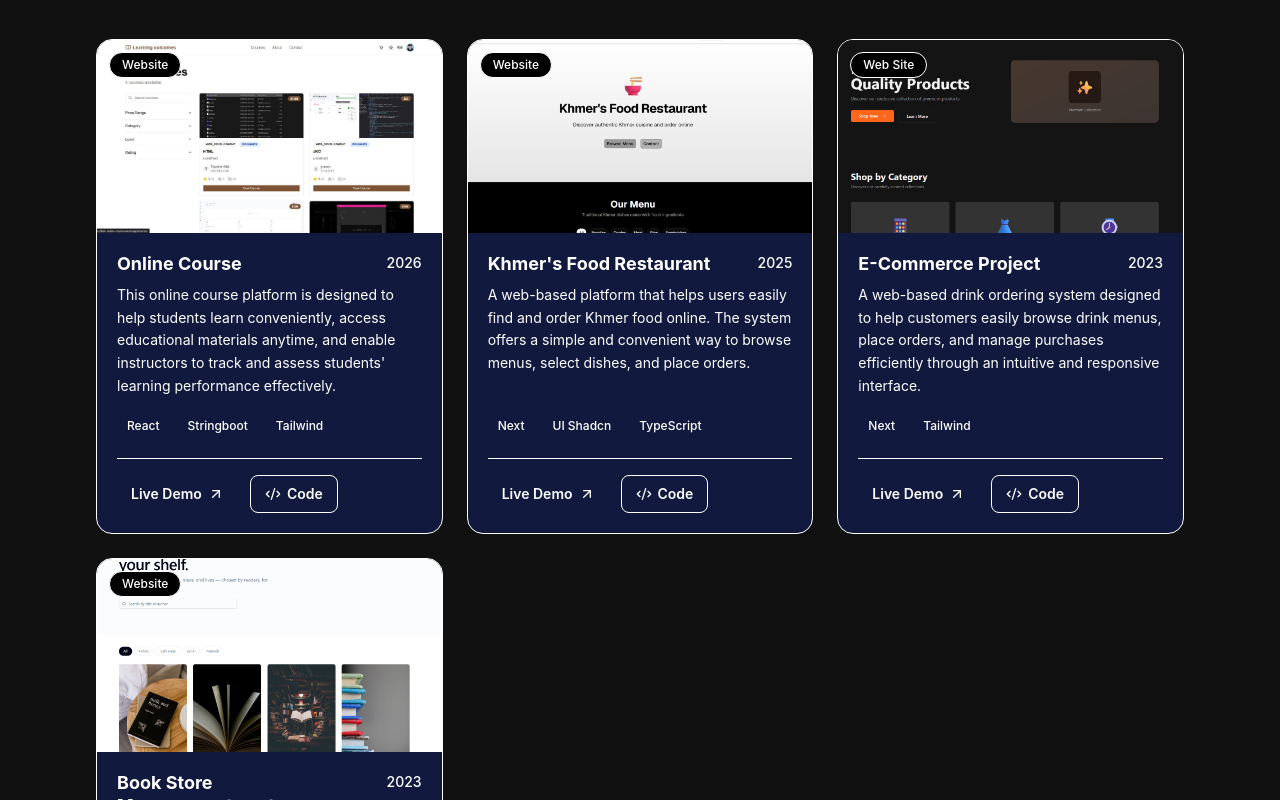
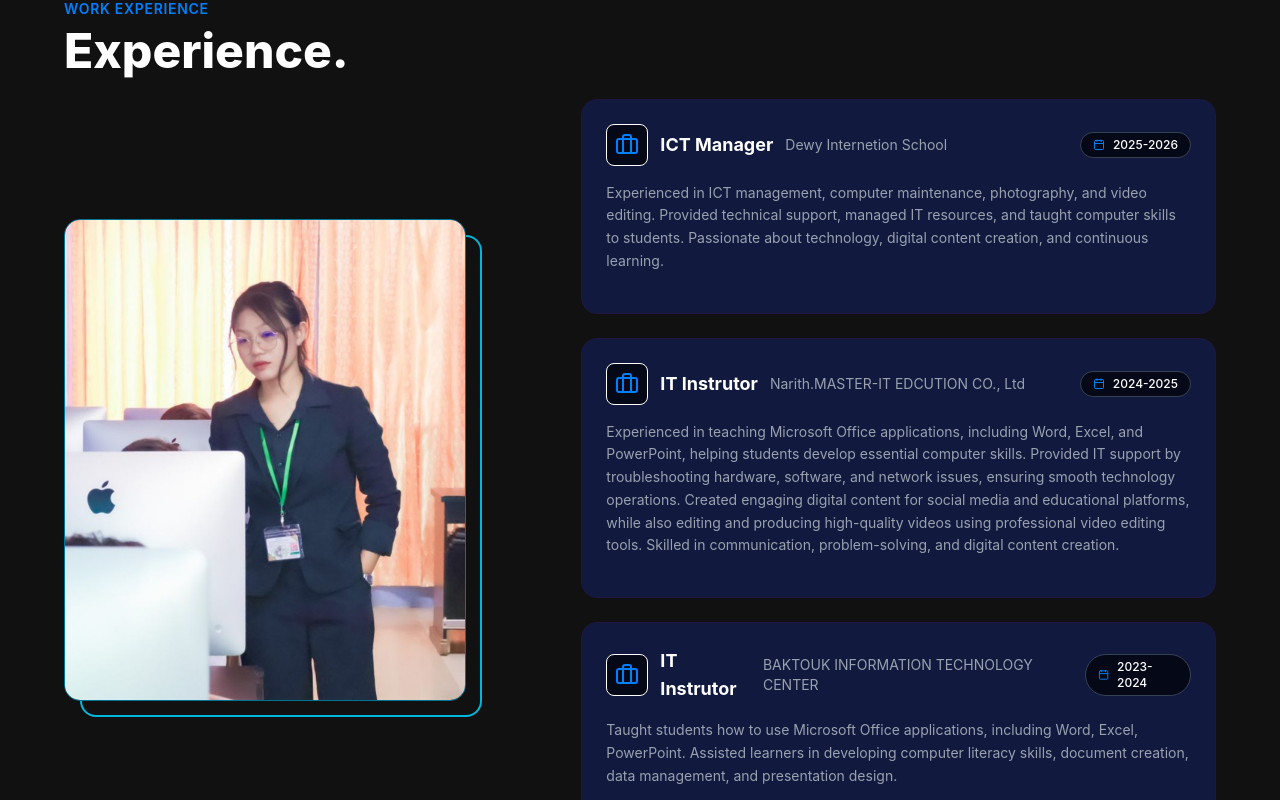
Before and after one commit to Chandae24/Portfolio, a React (Vite) app: page / in a window 1280 px wide. Shown: the part 1800-2600 px from the top of the page. Built offline with nearby package versions, Linux system fonts and the light colour scheme.

Commit message:
update button skill header and add img

```diff
--- a/src/App.jsx
+++ b/src/App.jsx
@@ -8,6 +8,7 @@ import Education from './components/Education'
 import AboutSection from './components/AboutSection'
 import Experience from './components/Experience'
 import ProjectsSection from './components/ProjectSections'
+import Skills from './components/Skills'
 const App = () => {
   React.useEffect(() => {
     AOS.init({
@@ -21,12 +22,11 @@ const App = () => {
       <Header />
       <HeroSection />
       <Education />
+      <Experience />
       <ProjectsSection/>
-
       {/* <Certificates /> */}
-
+      <Skills/>
       <AboutSection />
-      <Experience />
     </div>
   )
 }
--- a/src/components/Education.jsx
+++ b/src/components/Education.jsx
@@ -27,7 +27,7 @@ const Education = () => {
        }
 ]
   return (
-    <section className='text-white py-20 overflow-hidden' data-aos='education'>
+    <section className='text-white py-20 overflow-hidden' data-aos='education' id='education'>
         <div className='max-w-7xl mx-auto px-6 lg:px-16'>
 
             <p className='text-primary text-sm uppercase tracking-wider mb-2 font-semibold'>
--- a/src/components/Experience.jsx
+++ b/src/components/Experience.jsx
@@ -1,11 +1,104 @@
 /* eslint-disable no-unused-vars */
-import React from 'react'
+import React from 'react';
+import work from '../assets/work.png'
+import { Briefcase, Calendar, CheckCircle } from 'lucide-react';
+const Experience = () => {
+    const experienceData = [
+        {
+            id: 1,
+            degree:'ICT Manager',
+            institution:"Dewy Internetion School",
+            duration:"2025-2026",
+            details:'Experienced in ICT management, computer maintenance, photography, and video editing. Provided technical support, managed IT resources, and taught computer skills to students. Passionate about technology, digital content creation, and continuous learning.'
+        },
+        {
+            id: 2,
+            degree: "IT Instrutor",
+            institution: "Narith.MASTER-IT EDCUTION CO., Ltd",
+            duration: "2024-2025",
+            details:'Experienced in teaching Microsoft Office applications, including Word, Excel, and PowerPoint, helping students develop essential computer skills. Provided IT support by troubleshooting hardware, software, and network issues, ensuring smooth technology operations. Created engaging digital content for social media and educational platforms, while also editing and producing high-quality videos using professional video editing tools. Skilled in communication, problem-solving, and digital content creation.'
+        },
+        {
+            id: 3,
+            degree: "IT Instrutor",
+            institution: "BAKTOUK INFORMATION TECHNOLOGY CENTER",
+            duration: "2023-2024",
+            details: "Taught students how to use Microsoft Office applications, including Word, Excel, PowerPoint. Assisted learners in developing computer literacy skills, document creation, data management, and presentation design."
+       }
+]
+  return (
+    <section className='text-white py-20 overflow-hidden' data-aos='experience' id='experience'>
+        <div className='max-w-7xl mx-auto px-6 lg:px-16'>
 
-const Experience = () => {
-  return (
-    <div>
-      Experience
-    </div>
+            <p className='text-primary text-sm uppercase tracking-wider mb-2 font-semibold'>
+                Work Experience
+            </p>
+
+            <h2 className='text-4xl md:text-5xl font-extrabold'>
+                Experience.
+            </h2><br/>
+
+            <div className='flex flex-col lg:flex-row items-center gap-16'>
+                <div className='w-full lg:w-5/12 flew justify-center lg:justify-start' data-aos='fade-right'>
+
+                    <div className="relative inline-block">
+                        {/* Back Border Frame */}
+                        <div className="absolute inset-0 translate-x-4 translate-y-4 rounded-2xl border-2 border-cyan-500"></div>
+
+                        {/* Image Card */}
+                        <div className="relative z-10 overflow-hidden rounded-2xl border border-cyan-700">
+                            <img
+                                src={work}
+                                alt="Experience"
+                                className="w-64 h-64 md:w-100 md:h-120 object-cover transition-transform duration-500 hover:scale-110"
+                            />
+                        </div>
+
+                        <div className='absolute -top-4 -left-4 bg-primary/20 w-16 h-16 rounded-full blur-3xl'></div>
+                    </div>
+                </div>
+
+                <div className='w-full lg:w-7/12 space-y-6' data-aos='fade-left'>
+                    {experienceData.map((work) => (
+                        <div key={work.id} className='group relative p-6 rounded-2xl bg-[#111a3e] border border-[#1f1641]
+                            transition-all duration-300 hover:border-primary/50'>
+
+                            <div className='flex flex-col sm:flex-row sm:items-center justify-between gap-4 mb-4'>
+                                <div className='flex items-center gap-3'>
+
+                                    <div className='p-2 bg-[#050816] rounded-lg border border-primary transition-colors'>
+                                        <Briefcase size={24} className='text-primary'/>
+                                    </div>
+
+                                    <h3 className='text-lg font-bold text-white group-hover:text-primary transition-colors'>
+                                        {work.degree}
+                                    </h3>
+                                    <p className='text-gray-400 text-sm'>
+                                        {work.institution}
+                                    </p>
+                                </div>
+
+                                <div className='flex items-center gap-2 text-xs font-medium bg-[#050816] px-3 py-1 rounded-full border border-gray-700 w-fit'>
+                                    <Calendar size={12} className='text-primary'/>
+                                    {work.duration}
+                                </div>
+                            </div>
+                            <p className='text-gray-400 text-sm leading-relaxed mb-4'>
+                                {work.details}
+                            </p>
+
+                            {/* <div className='flex items-center gap-2 text-[10] uppercase-wider text-primary font-bold'>
+                                <CheckCircle size={12}/>
+                                Academic Excellence
+                            </div>
+                             */}
+                        </div>
+
+                    ))}
+                </div>
+            </div>
+        </div>
+    </section>
   )
 }
 
--- a/src/components/Header.jsx
+++ b/src/components/Header.jsx
@@ -9,6 +9,7 @@ const Header = () => {
     {name: 'Experience', href:'#experience'},
     {name: 'Projects', href:'#projects'},
     {name: 'Skills', href:'#skills'},
+    {name: 'About Me', href:'#moreabout'},
     {name: 'Contact', href:'#contact'},
   ];
 
--- a/src/components/ProjectSections.jsx
+++ b/src/components/ProjectSections.jsx
@@ -14,6 +14,13 @@ export default function ProjectsSection() {
 
   return (
     <section id="projects" className="mx-auto max-w-6xl px-5 py-20 sm:px-8">
+          <p className='text-primary text-sm uppercase tracking-wider mb-2 font-semibold'>
+                Project Experience
+            </p>
+
+            <h2 className='text-4xl md:text-5xl font-extrabold text-white'>
+                Project.
+            </h2><br/>
       <div className="flex flex-col gap-6 sm:flex-row sm:items-end sm:justify-between">
 
 
--- /dev/null
+++ b/src/components/Skills.jsx
@@ -0,0 +1,58 @@
+import { CheckCircle } from "lucide-react";
+import { skills } from "../data";
+const Skills = () => {
+  return (
+    <section id="skills" className="py-20 text-white">
+      <div className="max-w-7xl mx-auto px-6 lg:px-16">
+
+        <p className="text-primary uppercase tracking-widest text-sm font-semibold mb-2">
+          My Skills
+        </p>
+
+        <h2 className="text-4xl md:text-5xl font-bold mb-12">
+          Technical Expertise
+        </h2>
+
+        <div className="grid lg:grid-cols-2 gap-6">
+          {skills.map((skill, index) => (
+            <div
+              key={index}
+              className="
+                group
+                bg-white/5
+                backdrop-blur-md
+                border border-white/10
+                rounded-2xl
+                p-6
+                hover:border-primary
+                hover:-translate-y-1
+                transition-all duration-300
+              "
+            >
+              <div className="flex items-start gap-4">
+
+                <div className="p-3 rounded-xl bg-primary/10 border border-primary">
+                  <CheckCircle className="text-primary" size={24} />
+                </div>
+
+                <div>
+                  <h3 className="text-xl font-bold mb-2 group-hover:text-primary transition-colors">
+                    {skill.title}
+                  </h3>
+
+                  <p className="text-gray-400 leading-relaxed">
+                    {skill.description}
+                  </p>
+                </div>
+
+              </div>
+            </div>
+          ))}
+        </div>
+
+      </div>
+    </section>
+  );
+};
+
+export default Skills;
--- a/src/data.js
+++ b/src/data.js
@@ -46,7 +46,8 @@ export const projects = [
     liveUrl: "#",
     repoUrl: "#",
     image: "/projects/bookstore.png",
-  }
+  },
+
   // {
   //   id: "p5",
   //   title: "Weather Forecast App",
@@ -151,4 +152,30 @@ export const certificates = [
         }
     ]
 
-*/
+  */
+  export const skills = [
+    {
+      title: "Frontend Development",
+      description: "React.js, JavaScript, Tailwind CSS, Bootstrap, HTML & CSS",
+    },
+    {
+      title: "Backend Development",
+      description: "PHP, Laravel, Node.js, MySQL, REST API",
+    },
+    {
+      title: "IT Support",
+      description: "Hardware, Software, Network Troubleshooting",
+    },
+    {
+      title: "Computer Teaching",
+      description: "Microsoft Office & Computer Fundamentals",
+    },
+    {
+      title: "Content Creation",
+      description: "Social Media Content & Graphic Design",
+    },
+    {
+      title: "Video Editing",
+      description: "Premiere Pro, CapCut, Visual Storytelling",
+    },
+  ];
```
Also changed, not shown: src/components/AboutSection.jsx (+38 -27 lines), src/assets/work.png (added).
